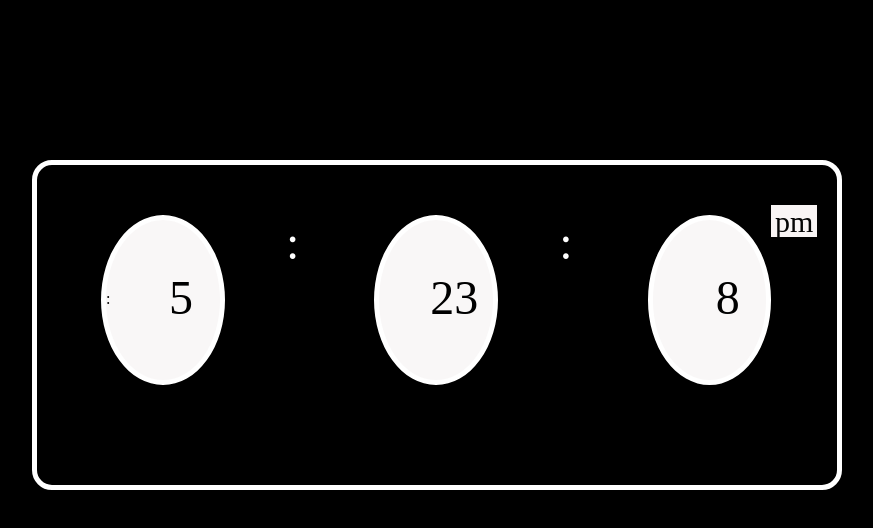
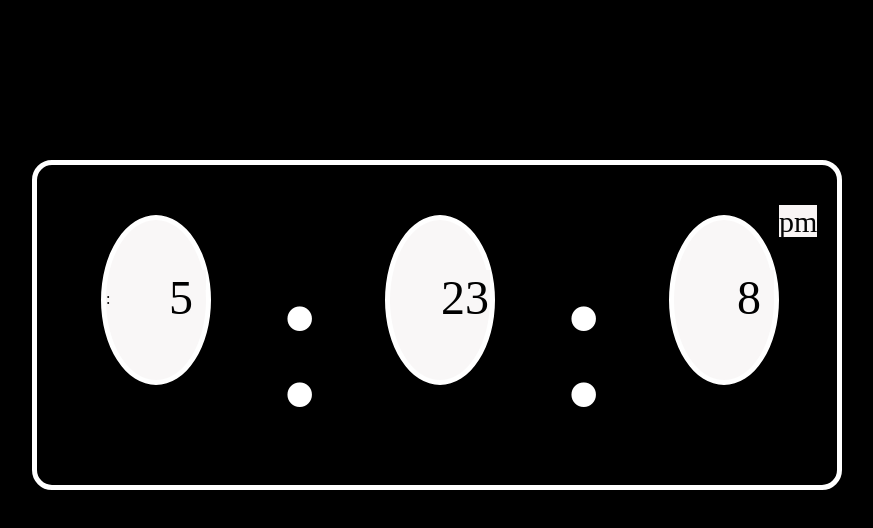
Before and after one commit to Sohail3759/digitalclock, a plain HTML site: page index.html in a window 1280 px wide. Shown: the whole page, without its empty margins (203-1076 px from the left). Drawn offline with Linux system fonts and the light colour scheme.

Commit message:
improved

```diff
--- a/dc.css
+++ b/dc.css
@@ -62,7 +62,7 @@
     height: 20px;
     width: 50px;
     margin-top: 50px;
-    margin-left: 50px;
-    font-size: 300%;
+    margin-left: 60px;
+    font-size: 1300%;
 
 }
```
